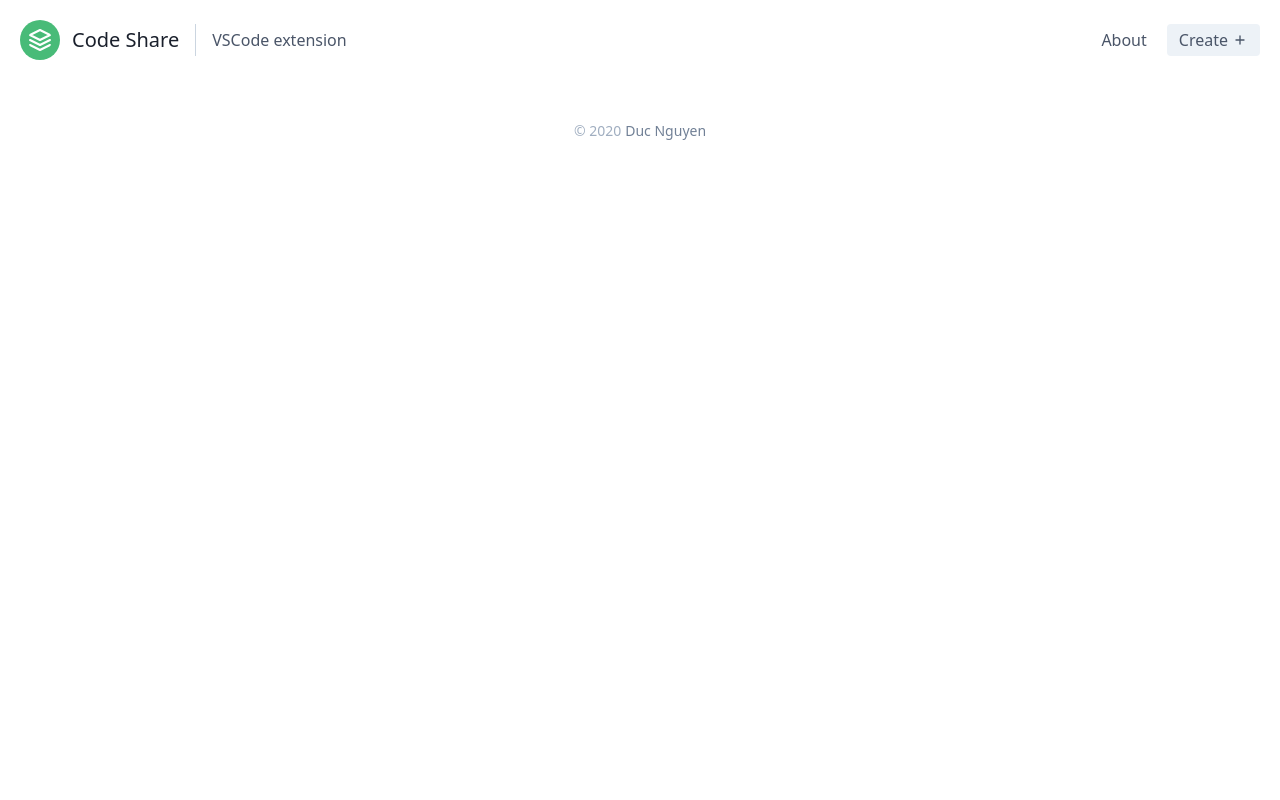
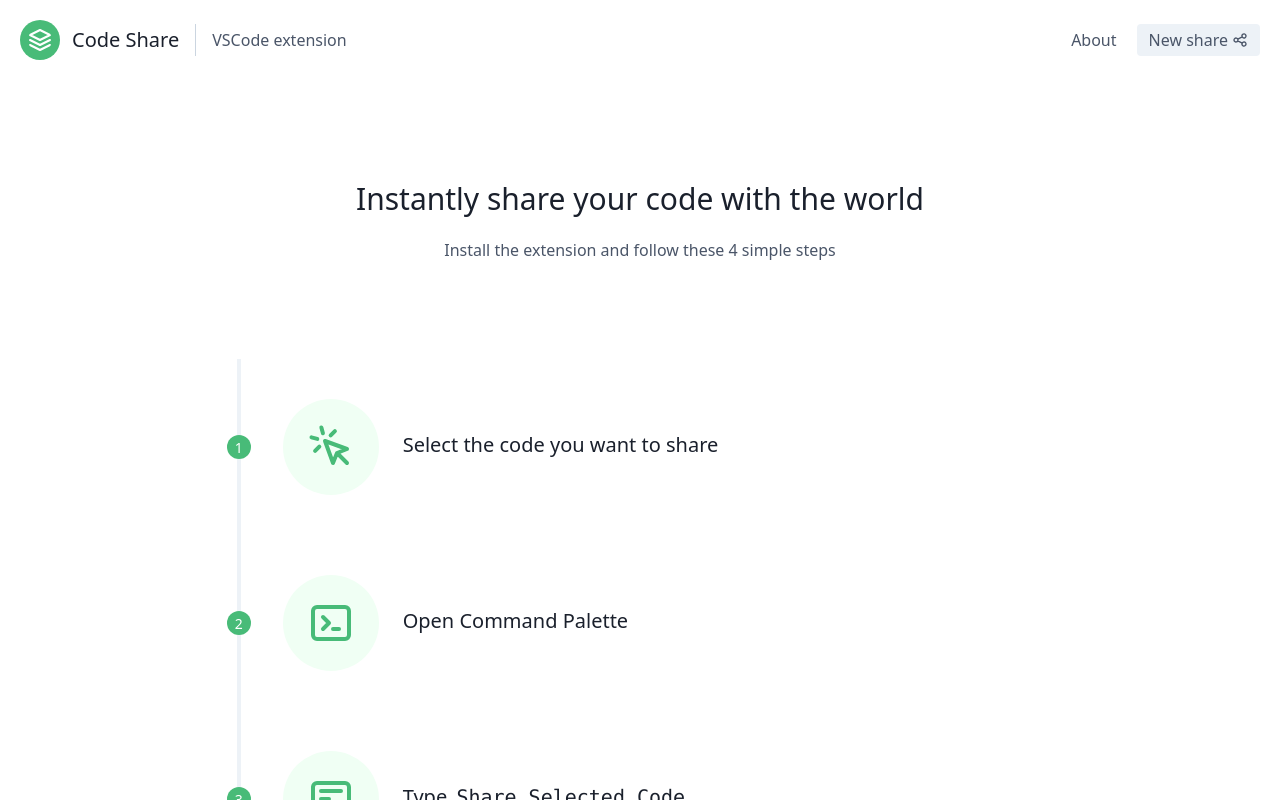
Before and after one commit to hellovietduc/code-share, a React (Create React App) app: page / in a window 1280 px wide. Shown: the top 800 px of the page. Built offline with nearby package versions, Linux system fonts and the light colour scheme.

Commit message:
add react router

```diff
--- a/package.json
+++ b/package.json
@@ -9,6 +9,7 @@
     "prop-types": "^15.7.2",
     "react": "^16.13.1",
     "react-dom": "^16.13.1",
+    "react-router-dom": "^5.2.0",
     "react-scripts": "^3.4.3",
     "react-syntax-highlighter": "^13.5.3",
     "tailwindcss": "^1.8.10"
--- /dev/null
+++ b/src/App.js
@@ -0,0 +1,35 @@
+import React from 'react';
+import { BrowserRouter as Router, Switch, Route } from 'react-router-dom';
+import Header from './components/Header';
+import Footer from './components/Footer';
+import HomePage from './pages/Home';
+import AboutPage from './pages/About';
+import SharePage from './pages/Share';
+import CodePage from './pages/Code';
+
+function App() {
+  return (
+    <Router>
+      <div className="text-gray-700 body-font">
+        <Header />
+        <Switch>
+          <Route exact path="/">
+            <HomePage />
+          </Route>
+          <Route exact path="/about">
+            <AboutPage />
+          </Route>
+          <Route exact path="/share">
+            <SharePage />
+          </Route>
+          <Route path="/:hash">
+            <CodePage />
+          </Route>
+        </Switch>
+        <Footer />
+      </div>
+    </Router>
+  );
+}
+
+export default App;
--- a/src/components/App.js
+++ /dev/null
@@ -1,14 +0,0 @@
-import React from 'react';
-import Header from './Header';
-import Footer from './Footer';
-
-function App() {
-  return (
-    <div className="text-gray-700 body-font">
-      <Header />
-      <Footer />
-    </div>
-  );
-}
-
-export default App;
--- a/src/components/Header/index.js
+++ b/src/components/Header/index.js
@@ -3,23 +3,23 @@
 function Header() {
   return (
     <header className="container mx-auto flex flex-wrap p-5 flex-col md:flex-row items-center">
-      <button className="flex title-font font-medium items-center text-gray-900 mb-4 md:mb-0">
+      <a href="/" className="flex title-font font-medium items-center text-gray-900 mb-4 md:mb-0">
         <svg xmlns="http://www.w3.org/2000/svg" fill="none" stroke="currentColor" strokeLinecap="round" strokeLinejoin="round" strokeWidth="2" className="w-10 h-10 text-white p-2 bg-green-500 rounded-full" viewBox="0 0 24 24">
           <path d="M12 2L2 7l10 5 10-5-10-5zM2 17l10 5 10-5M2 12l10 5 10-5"></path>
         </svg>
         <span className="ml-3 text-xl">Code Share</span>
-      </button>
+      </a>
       <nav className="md:mr-auto md:ml-4 md:py-1 md:pl-4 md:border-l md:border-gray-400 flex flex-wrap items-center text-base justify-center">
         <a href="https://github.com/hellovietduc/vscode-code-share" className="mr-5 hover:text-gray-900" rel="noopener noreferrer" target="_blank">VSCode extension</a>
       </nav>
       <nav className="md:ml-auto flex flex-wrap items-center text-base justify-center">
         <a href="/about" className="mr-5 hover:text-gray-900">About</a>
       </nav>
-      <button className="inline-flex items-center bg-gray-200 border-0 py-1 px-3 focus:outline-none hover:bg-gray-300 rounded text-base mt-4 md:mt-0">Create
-        <svg fill="none" stroke="currentColor" strokeLinecap="round" strokeLinejoin="round" strokeWidth="2" className="w-4 h-4 ml-1" viewBox="0 0 24 24">
-          <path strokeLinecap="round" strokeLinejoin="round" strokeWidth={2} d="M12 6v6m0 0v6m0-6h6m-6 0H6" />
+      <a href="/share" className="inline-flex items-center bg-gray-200 border-0 py-1 px-3 focus:outline-none hover:bg-gray-300 rounded text-base mt-4 md:mt-0">New share
+        <svg xmlns="http://www.w3.org/2000/svg" fill="none" stroke="currentColor" strokeLinecap="round" strokeLinejoin="round" strokeWidth="2" className="w-4 h-4 ml-1" viewBox="0 0 24 24">
+          <path strokeLinecap="round" strokeLinejoin="round" strokeWidth={2} d="M8.684 13.342C8.886 12.938 9 12.482 9 12c0-.482-.114-.938-.316-1.342m0 2.684a3 3 0 110-2.684m0 2.684l6.632 3.316m-6.632-6l6.632-3.316m0 0a3 3 0 105.367-2.684 3 3 0 00-5.367 2.684zm0 9.316a3 3 0 105.368 2.684 3 3 0 00-5.368-2.684z" />
         </svg>
-      </button>
+      </a>
     </header>
   );
 }
--- a/src/index.js
+++ b/src/index.js
@@ -1,7 +1,7 @@
 import React from 'react';
 import ReactDOM from 'react-dom';
 import './index.css';
-import App from './components/App';
+import App from './App';
 import * as serviceWorker from './serviceWorker';
 
 ReactDOM.render(
```
Also changed, not shown: 2 other files (tests, documents, lock files or other folders).
